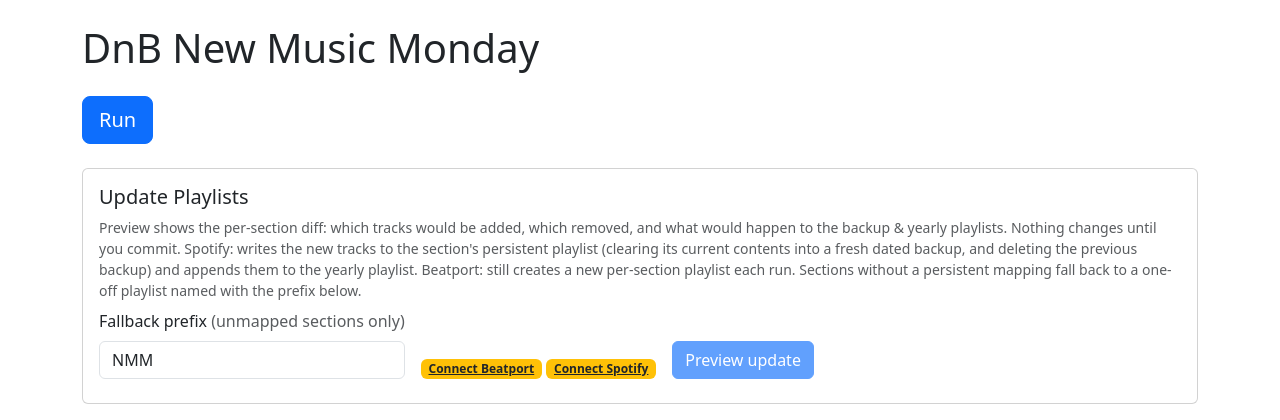
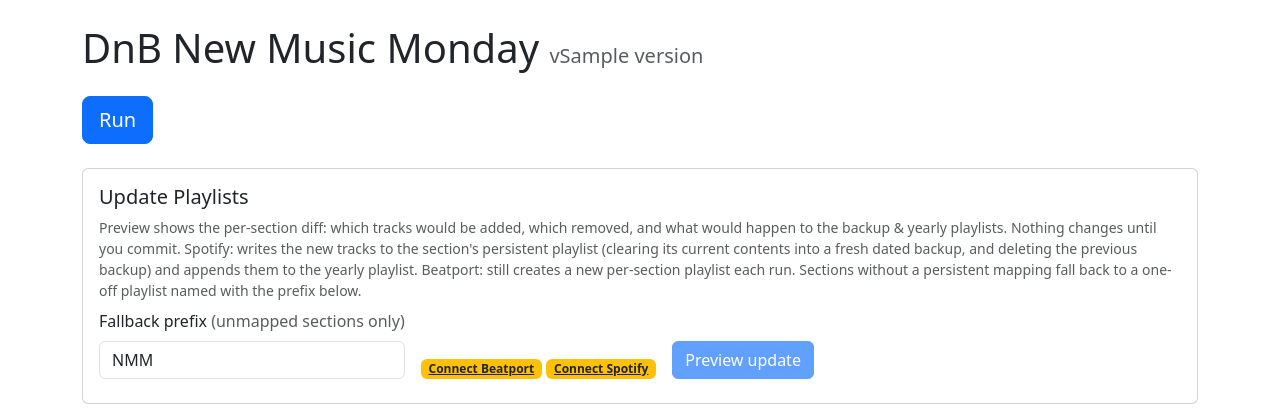
Before and after one commit to phevans/claude-reddit-scraper, a Flask app: template templates/index.html in a window 1280 px wide. Shown: the top 420 px of the page. Run offline with Flask 3, Linux system fonts and the light colour scheme; the template is opened without the code that fills it: most values are stand-ins (such as "Sample title", 1, 10 or a date in 2020).

Commit message:
Add version number (1.0.0) displayed in page header
Introduces version.py as the single source of truth; Flask passes it
to the template where it renders as a small muted label next to the
page title, making it easy to confirm which version is live.

Co-Authored-By: Claude Sonnet 4.6 <noreply@anthropic.com>

```diff
--- a/app.py
+++ b/app.py
@@ -2,6 +2,8 @@ import json
 import os
 from concurrent.futures import ThreadPoolExecutor, as_completed
 from datetime import date
+
+from version import VERSION
 
 from flask import Flask, Response, jsonify, redirect, render_template, request, stream_with_context
 
@@ -111,7 +113,7 @@ def _missing_canonical_sections(sections) -> list[str]:
 
 @app.route("/")
 def index():
-    return render_template("index.html")
+    return render_template("index.html", version=VERSION)
 
 
 @app.route("/scrape")
--- a/templates/index.html
+++ b/templates/index.html
@@ -175,7 +175,7 @@
 </head>
 <body>
     <div class="container py-4">
-        <h1 class="mb-4">DnB New Music Monday</h1>
+        <h1 class="mb-4">DnB New Music Monday <small class="text-muted" style="font-size:0.5em">v{{ version }}</small></h1>
 
         <button id="run-btn" class="btn btn-primary btn-lg mb-4" onclick="startScrape()">Run</button>
 
--- /dev/null
+++ b/version.py
@@ -0,0 +1 @@
+VERSION = "1.0.0"
```
